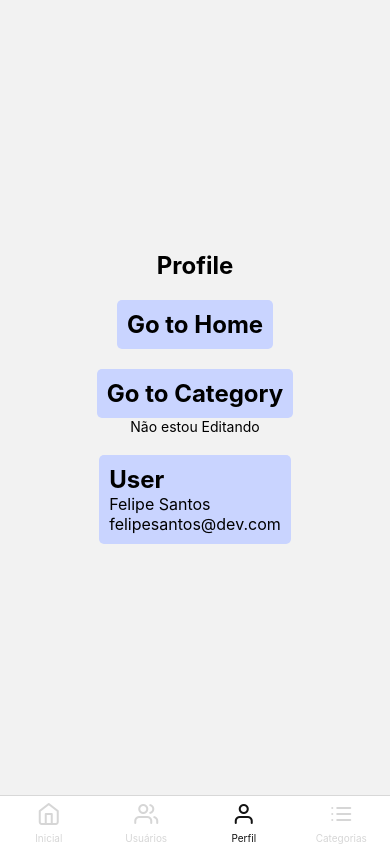
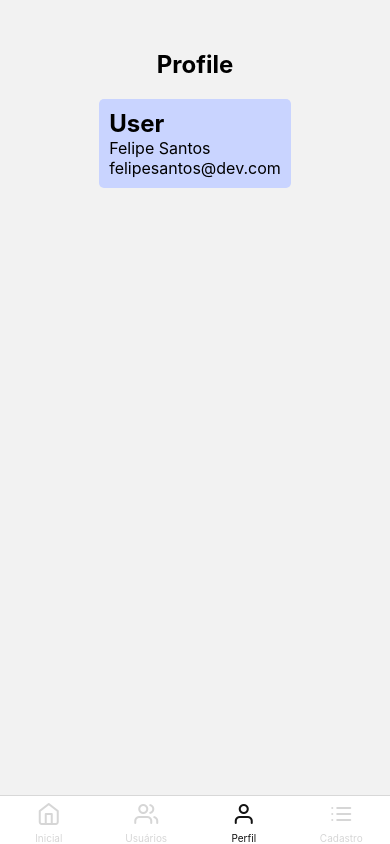
Before and after one commit to FelipeSantos92Dev/rn-models, a React Native app: screen /Profile in a window 390 px wide. Built offline with nearby package versions, Linux system fonts and the light colour scheme.

Commit message:
refactor: alter category imports to form

```diff
--- a/src/routes/drawer.routes.jsx
+++ b/src/routes/drawer.routes.jsx
@@ -3,7 +3,7 @@ import { Feather } from "@expo/vector-icons";
 
 import Home from "../screens/Home";
 import Profile from "../screens/Profile";
-import Category from "../screens/Category";
+import Form from "../screens/Form";
 import { user } from "../data/Profile";
 
 const Drawer = createDrawerNavigator();
@@ -47,8 +47,8 @@ const DrawerRoutes = () => {
         }}
       />
       <Drawer.Screen
-        name="Category"
-        component={Category}
+        name="Form"
+        component={Form}
         options={{
           headerTitle: "",
           drawerIcon: ({ focused }) => (
--- a/src/routes/stack.routes.jsx
+++ b/src/routes/stack.routes.jsx
@@ -2,7 +2,7 @@ import { createNativeStackNavigator } from "@react-navigation/native-stack";
 
 import Home from "../screens/Home";
 import Profile from "../screens/Profile";
-import Category from "../screens/Category";
+import Form from "../screens/Form";
 
 const Stack = createNativeStackNavigator();
 
@@ -11,7 +11,7 @@ const StackRoutes = () => {
     <Stack.Navigator screenOptions={{ headerShown: false }}>
       <Stack.Screen name="Home" component={Home} />
       <Stack.Screen name="Profile" component={Profile} />
-      <Stack.Screen name="Category" component={Category} />
+      <Stack.Screen name="Form" component={Form} />
     </Stack.Navigator>
   );
 };
--- a/src/routes/tab.routes.jsx
+++ b/src/routes/tab.routes.jsx
@@ -78,7 +78,7 @@ const TabRoutes = () => {
               color={focused ? "#131313" : "#D6D6D6"}
             />
           ),
-          tabBarLabel: "Categorias",
+          tabBarLabel: "Cadastro",
           tabBarActiveTintColor: "#131313",
           tabBarInactiveTintColor: "#D6D6D6",
         }}
--- a/src/screens/Form/styles.js
+++ b/src/screens/Form/styles.js
@@ -3,7 +3,7 @@ import { StyleSheet } from "react-native";
 const styles = StyleSheet.create({
   container: {
     flex: 1,
-    justifyContent: "center",
+    marginTop: 50,
     alignItems: "center",
   },
   button: {
--- a/src/screens/Profile/index.jsx
+++ b/src/screens/Profile/index.jsx
@@ -11,11 +11,11 @@ export default function Profile({ route }) {
     <View style={styles.container}>
       <Title title="Profile" />
 
-      <TouchButton route="Home" title="Go to Home" />
+      {/* <TouchButton route="Home" title="Go to Home" />
 
-      <TouchButton route="Category" title="Go to Category" />
+      <TouchButton route="Category" title="Go to Category" /> */}
 
-      {edit ? <Text>Editando</Text> : <Text>Não estou Editando</Text>}
+      {/* {edit ? <Text>Editando</Text> : <Text>Não estou Editando</Text>} */}
 
       <View style={styles.user}>
         <Title title="User" />
--- a/src/screens/Profile/styles.js
+++ b/src/screens/Profile/styles.js
@@ -3,8 +3,8 @@ import { StyleSheet } from "react-native";
 const styles = StyleSheet.create({
   container: {
     flex: 1,
-    justifyContent: "center",
     alignItems: "center",
+    marginTop: 50,
   },
   button: {
     marginTop: 20,
--- a/src/screens/Users/styles.js
+++ b/src/screens/Users/styles.js
@@ -3,7 +3,7 @@ import { StyleSheet } from "react-native";
 const styles = StyleSheet.create({
   container: {
     flex: 1,
-    paddingTop: 40,
+    marginTop: 50,
     alignItems: "center",
   },
   button: {
```
